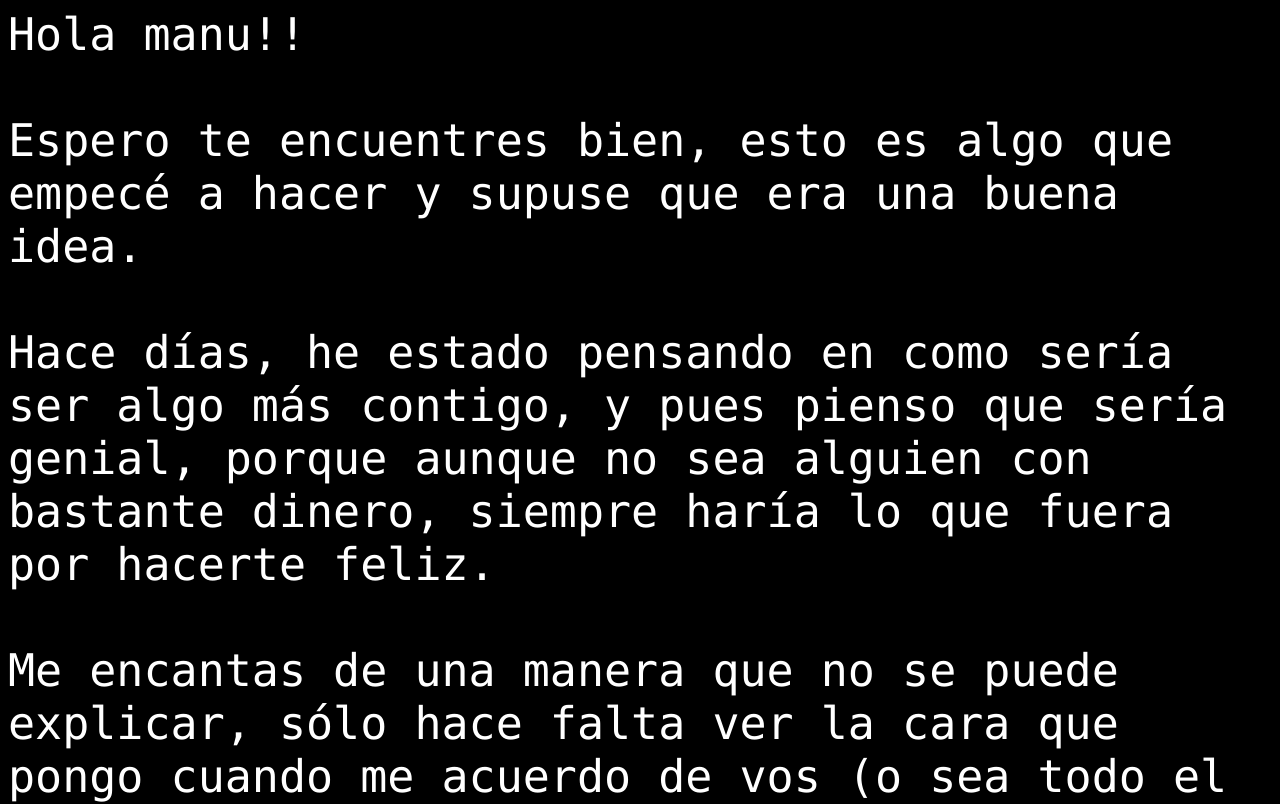
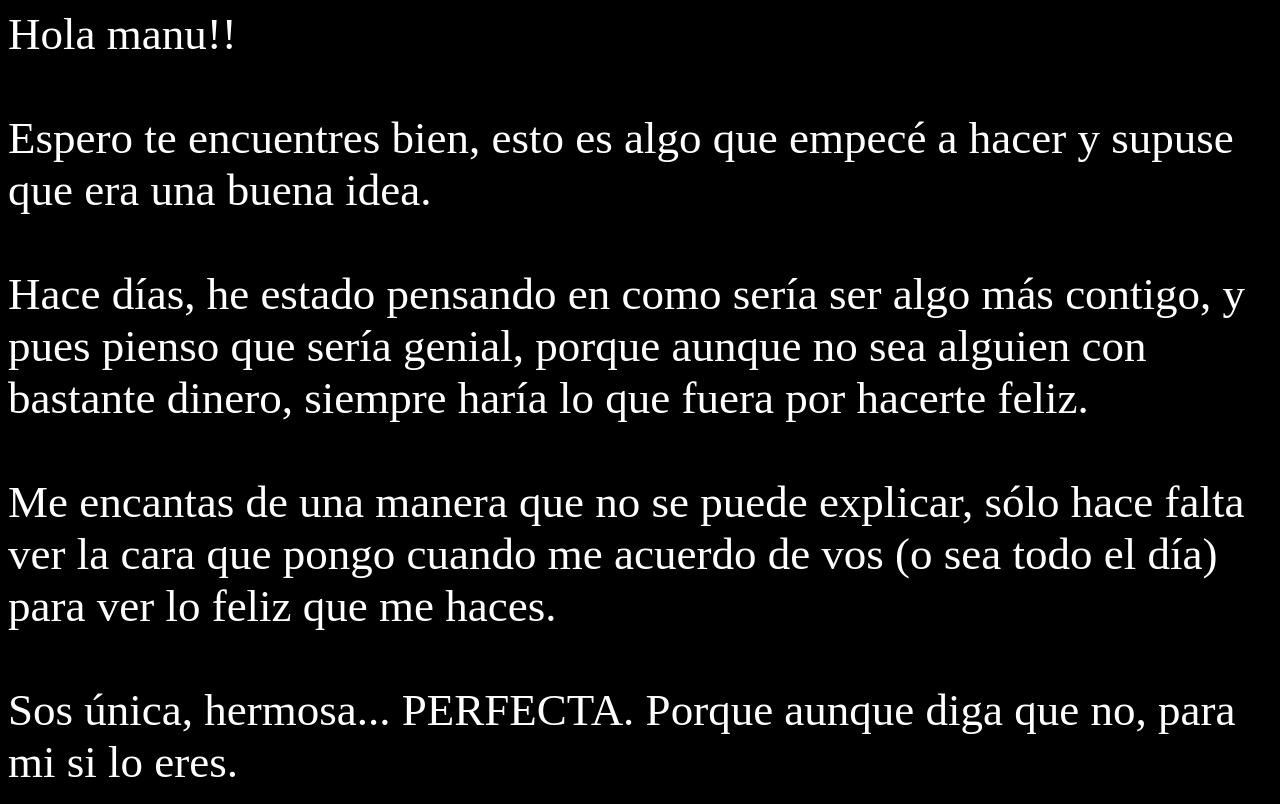
Before and after one commit to TINYSANIDANIEL/Hola, a plain HTML site: page index.html in a window 1280 px wide. Shown: the top 804 px of the page. Drawn offline with Linux system fonts and the light colour scheme.

Commit message:
Update index.html

```diff
--- a/index.html
+++ b/index.html
@@ -4,7 +4,7 @@
 body{
 background-color: black;
 color: white;
-font-family: monaco;
+font-family: Brush Script MT;
 }
 .hola {
 font-size: 45px;
```
